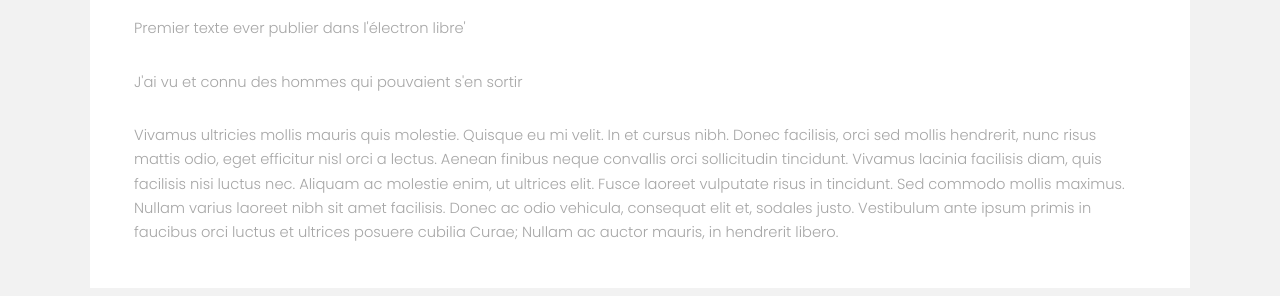
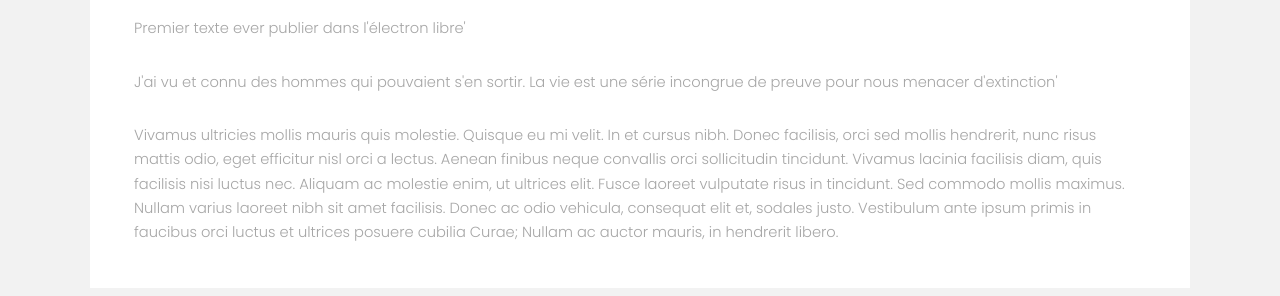
Before and after one commit to batman1205/J-bytes.github.io, a plain HTML site: page ressources.html in a window 1280 px wide. Shown: the part 504-800 px from the top of the page. Drawn offline with Linux system fonts and the light colour scheme.

Commit message:
Update ressources.html

```diff
--- a/ressources.html
+++ b/ressources.html
@@ -53,7 +53,7 @@
 							</header>
 							<p>Premier texte ever publier dans l'électron libre'</p>
 
-							<p>J'ai vu et connu des hommes qui pouvaient s'en sortir</p>
+							<p>J'ai vu et connu des hommes qui pouvaient s'en sortir. La vie est une série incongrue de preuve pour nous menacer d'extinction'</p>
 
 							<p>Vivamus ultricies mollis mauris quis molestie. Quisque eu mi velit. In et cursus nibh. Donec facilisis, orci sed mollis hendrerit, nunc risus mattis odio, eget efficitur nisl orci a lectus. Aenean finibus neque convallis orci sollicitudin tincidunt. Vivamus lacinia facilisis diam, quis facilisis nisi luctus nec. Aliquam ac molestie enim, ut ultrices elit. Fusce laoreet vulputate risus in tincidunt. Sed commodo mollis maximus. Nullam varius laoreet nibh sit amet facilisis. Donec ac odio vehicula, consequat elit et, sodales justo. Vestibulum ante ipsum primis in faucibus orci luctus et ultrices posuere cubilia Curae; Nullam ac auctor mauris, in hendrerit libero. </p>
 						</div>
```
